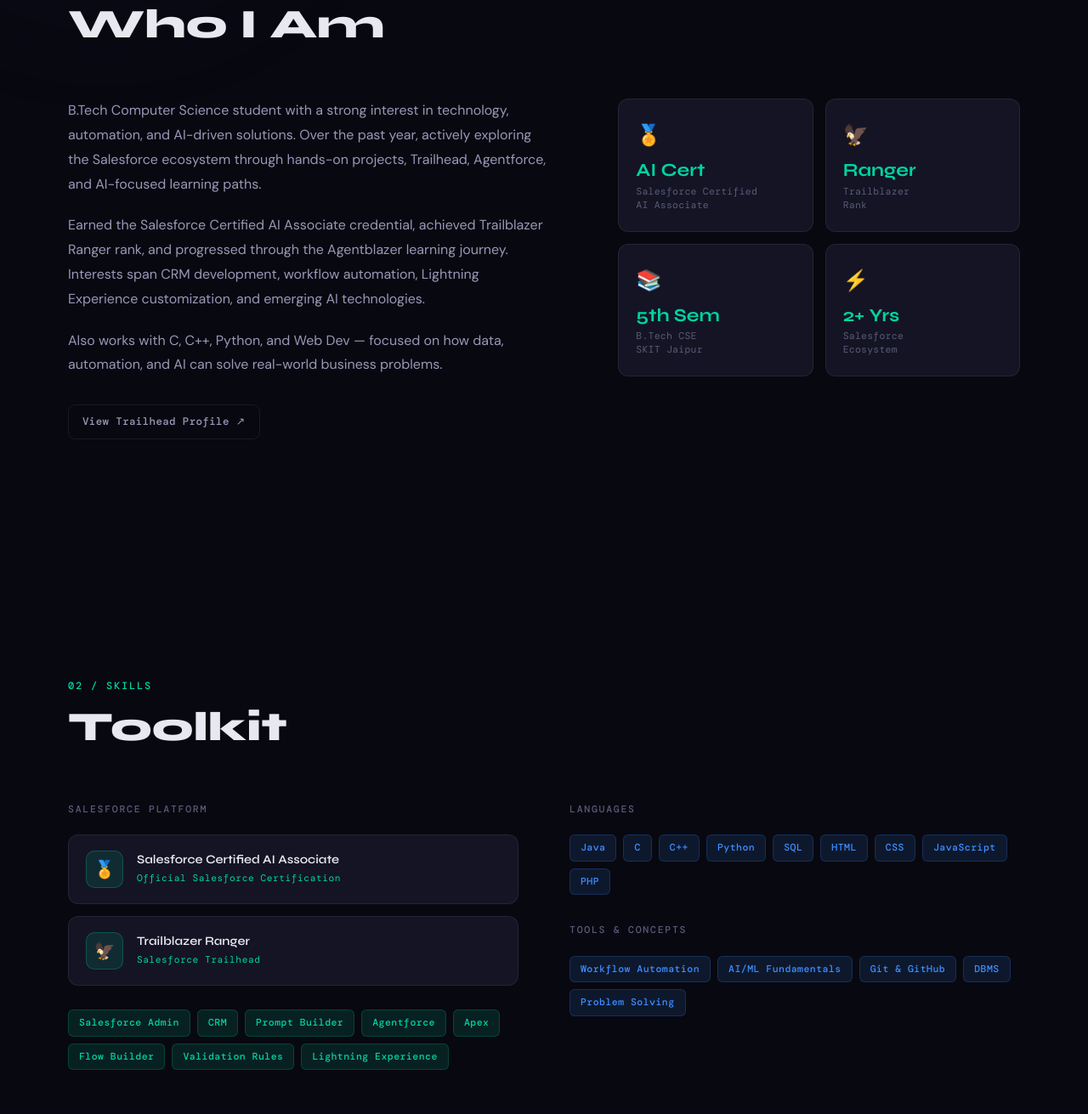
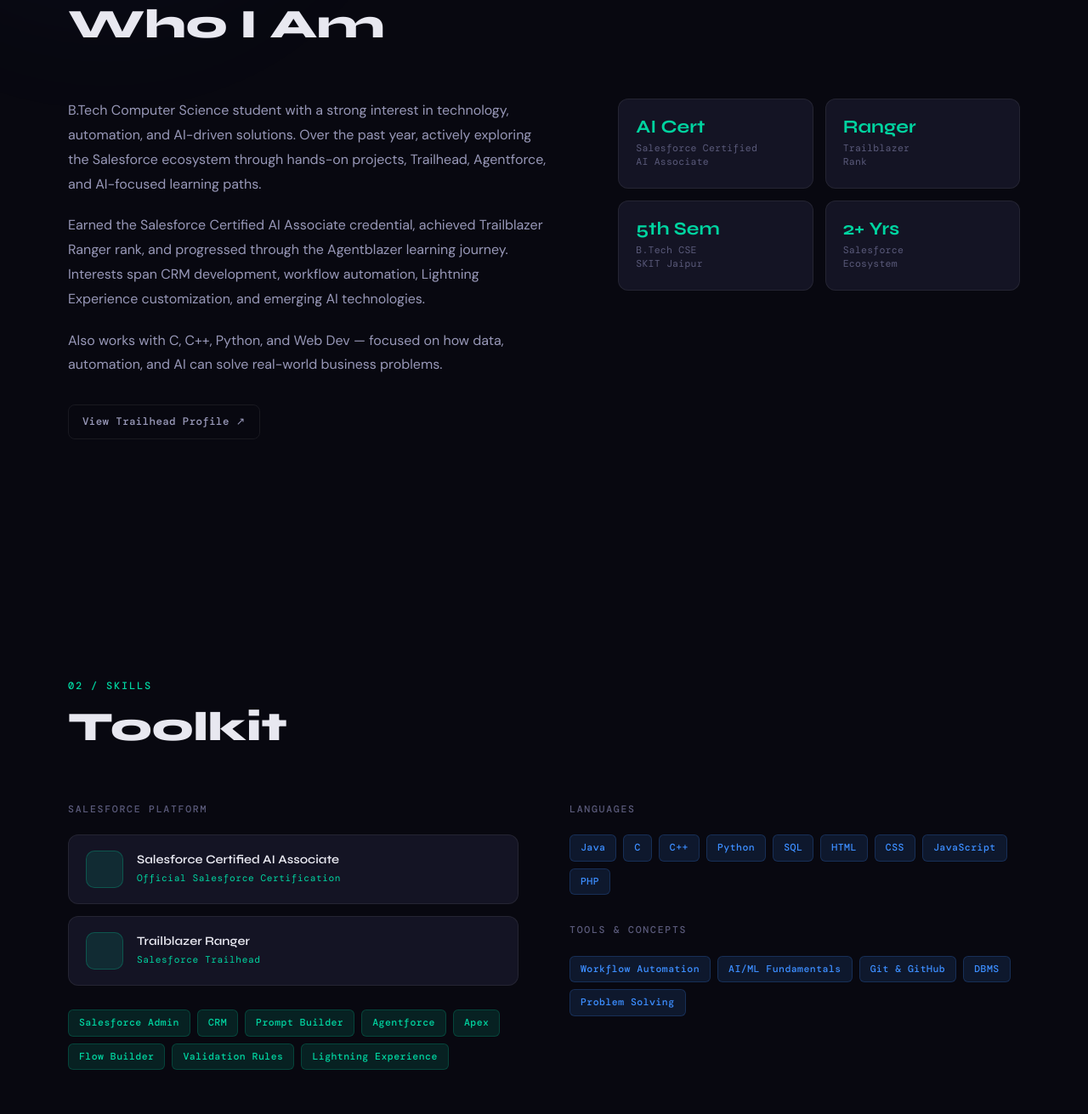
Before and after one commit to notgovindkumar/notgovindkumar.github.io, a plain HTML site: page index.html in a window 1280 px wide. Shown: the part 969-2280 px from the top of the page at 85% size. Drawn offline with nearby package versions, Linux system fonts and the light colour scheme; a web font is replaced by a local one.

Commit message:
Remove emoji icons from stat and project cards
Removed emoji icons from various stat cards and project cards in index.html.

```diff
--- a/index.html
+++ b/index.html
@@ -81,22 +81,18 @@
         </div>
         <div class="about__stats reveal reveal--right">
           <div class="stat-card">
-            <span class="stat-card__icon">🏅</span>
             <span class="stat-card__value">AI Cert</span>
             <span class="stat-card__label mono">Salesforce Certified<br>AI Associate</span>
           </div>
           <div class="stat-card">
-            <span class="stat-card__icon">🦅</span>
             <span class="stat-card__value">Ranger</span>
             <span class="stat-card__label mono">Trailblazer<br>Rank</span>
           </div>
           <div class="stat-card">
-            <span class="stat-card__icon">📚</span>
             <span class="stat-card__value">5th Sem</span>
             <span class="stat-card__label mono">B.Tech CSE<br>SKIT Jaipur</span>
           </div>
           <div class="stat-card">
-            <span class="stat-card__icon">⚡</span>
             <span class="stat-card__value">2+ Yrs</span>
             <span class="stat-card__label mono">Salesforce<br>Ecosystem</span>
           </div>
@@ -120,7 +116,6 @@
           <div class="cert-cards">
             <div class="cert-card">
               <div class="cert-card__badge">
-                <span class="cert-card__badge-icon">🏅</span>
               </div>
               <div class="cert-card__info">
                 <span class="cert-card__name">Salesforce Certified AI Associate</span>
@@ -130,7 +125,6 @@
             </div>
             <div class="cert-card">
               <div class="cert-card__badge">
-                <span class="cert-card__badge-icon">🦅</span>
               </div>
               <div class="cert-card__info">
                 <span class="cert-card__name">Trailblazer Ranger</span>
@@ -291,7 +285,6 @@
         <!-- Project 2: OTP Verification -->
         <div class="project-card reveal">
           <div class="project-card__top">
-            <span class="project-card__emoji">🔐</span>
             <div class="project-card__links">
               <a href="https://notgovindkumar.github.io/OTP-Verification-Project/" target="_blank" rel="noopener" class="project-card__link mono" aria-label="Live Demo">Live ↗</a>
               <a href="https://github.com/notgovindkumar" target="_blank" rel="noopener" class="project-card__link mono" aria-label="View on GitHub">GitHub ↗</a>
@@ -310,7 +303,6 @@
         <!-- Placeholder -->
         <div class="project-card project-card--placeholder reveal">
           <div class="project-card__top">
-            <span class="project-card__emoji">🤖</span>
           </div>
           <h3 class="project-card__title">Coming Soon</h3>
           <p class="project-card__desc">An AI or Salesforce project is in the works.</p>
```
